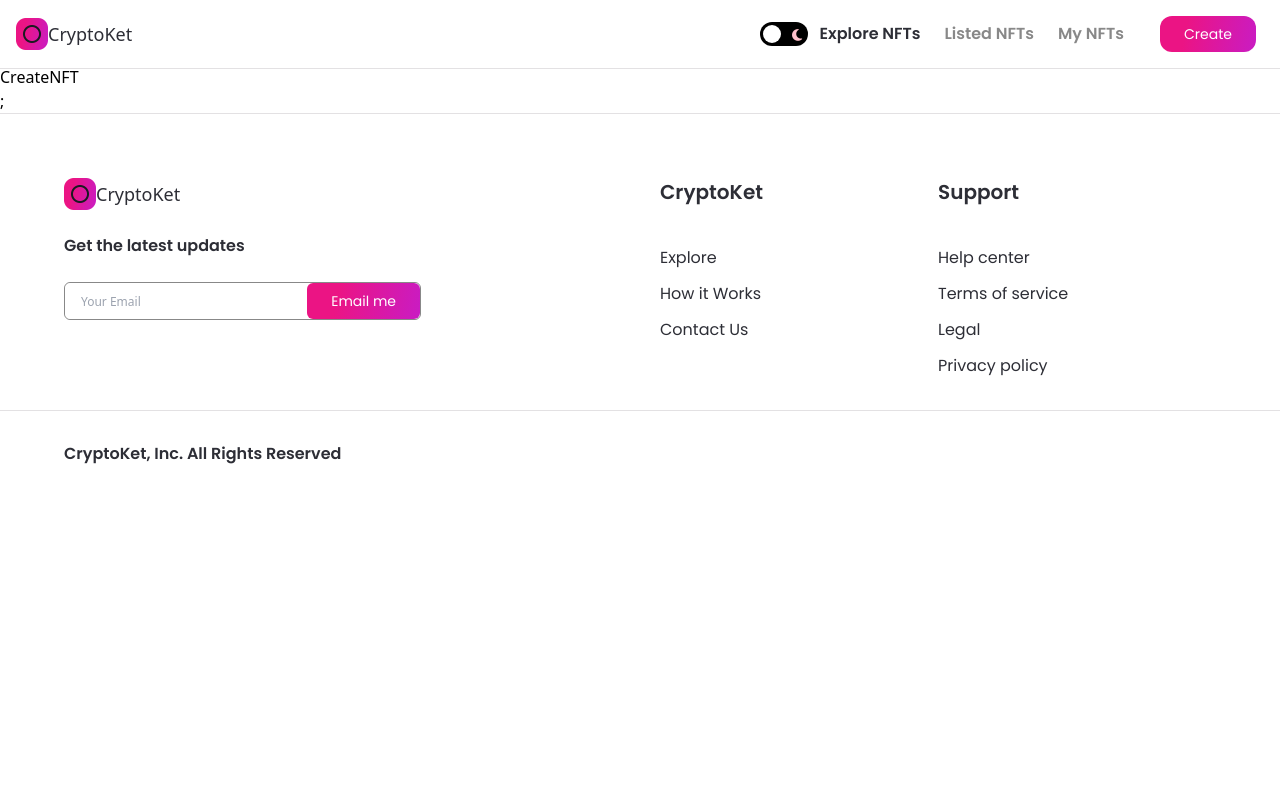
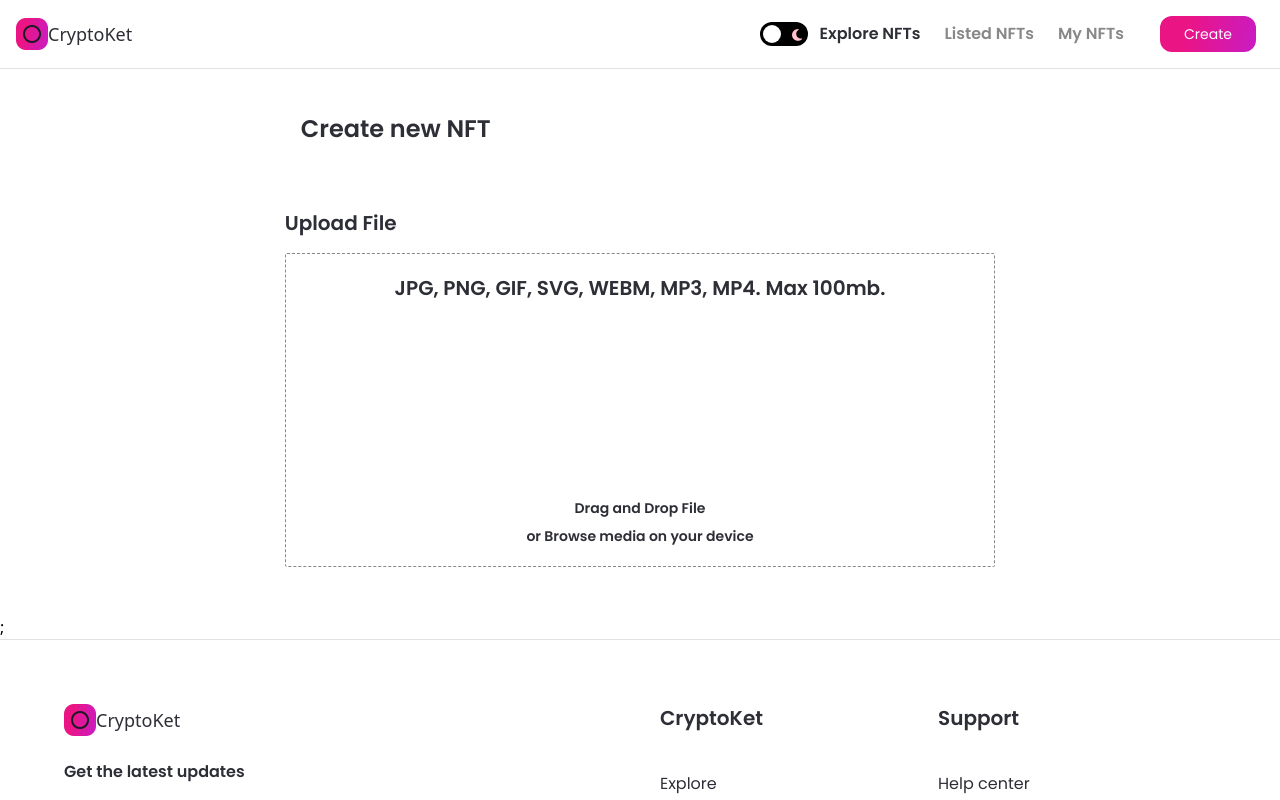
Before and after one commit to Defisto7/jsm_nft, a Next.js app: page /create-nft in a window 1280 px wide. Shown: the top 800 px of the page. Built offline with nearby package versions, Linux system fonts and the light colour scheme.

Commit message:
master
add createNft

```diff
--- a/pages/create-nft.js
+++ b/pages/create-nft.js
@@ -1,7 +1,70 @@
-import React from 'react';
+import { useState, useMemo, useCallback, useContext } from 'react';
+import { useRouter } from 'next/router';
+import { useDropzone } from 'react-dropzone';
+import Image from 'next/image';
+import { useTheme } from 'next-themes';
 
-const CreateNFT = () => (
-  <div>CreateNFT</div>
-);
+import { Button } from '../components';
+import images from '../assets';
+
+const CreateNFT = () => {
+  const [fileUrl, setFileUrt] = useState(null);
+  const { theme } = useTheme();
+
+  const onDrop = useCallback(() => {
+
+  }, []);
+
+  const { getRootProps, getInputProps, isDragActive, isDragAccept, isDragReject } = useDropzone({
+    onDrop,
+    accept: 'image/*',
+    maxSize: 5000000,
+  });
+
+  const fileStyle = useMemo(() => (
+    `dark:bg-nft-black-1 bg-white border dark:border-white border-nft-gray-2 flex flex-col items-center p-5 rounded-sm  border-dashed
+    ${isDragActive && 'border-file-active'}
+    ${isDragAccept && 'border-file-accept'}
+    ${isDragReject && 'border-file-reject'}`
+  ), [isDragActive, isDragAccept, isDragReject]);
+
+  return (
+    <div className="flex justify-center sm:px-4 p-12">
+      <div className="w-3/5 md:w-full">
+        <h1 className="font-poppins dark:text-white text-nft-black-1 text-2xl minlg:text-4xl font-semibold ml-4 xs:ml-0">Create new NFT</h1>
+        <div className="mt-16">
+          <p className="font-poppins dark:text-white text-nft-black-1 font-semibold text-xl">Upload File</p>
+          <div className="mt-4">
+            <div {...getRootProps()} className={fileStyle}>
+              <input {...getInputProps()} />
+              <div className="flexCenter flex-col text-center">
+                <p className="font-poppins dark:text-white text-nft-black-1 font-semibold text-xl">JPG, PNG, GIF, SVG, WEBM, MP3, MP4. Max 100mb.</p>
+                <div className="my-12 w-full flex justify-center">
+                  <Image
+                    src={images.upload}
+                    width={100}
+                    height={100}
+                    objectFit="contain"
+                    alt="file upload"
+                    className={theme === 'light' && 'filter invert'}
+                  />
+                </div>
+                <p className="font-poppins dark:text-white text-nft-black-1 font-semibold text-sm">Drag and Drop File</p>
+                <p className="font-poppins dark:text-white text-nft-black-1 font-semibold text-sm mt-2">or Browse media on your device</p>
+              </div>
+            </div>
+            {fileUrl && (
+              <aside>
+                <div>
+                  <img src={fileUrl} alt="asset_file" />
+                </div>
+              </aside>
+            )}
+          </div>
+        </div>
+      </div>
+    </div>
+  );
+};
 
 export default CreateNFT;
```
